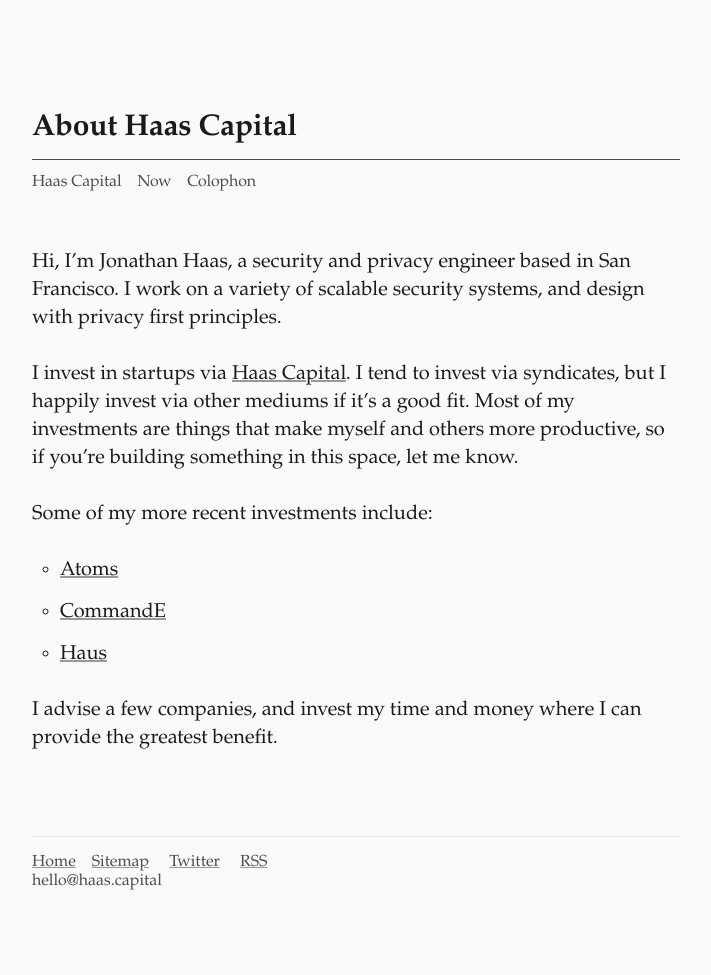
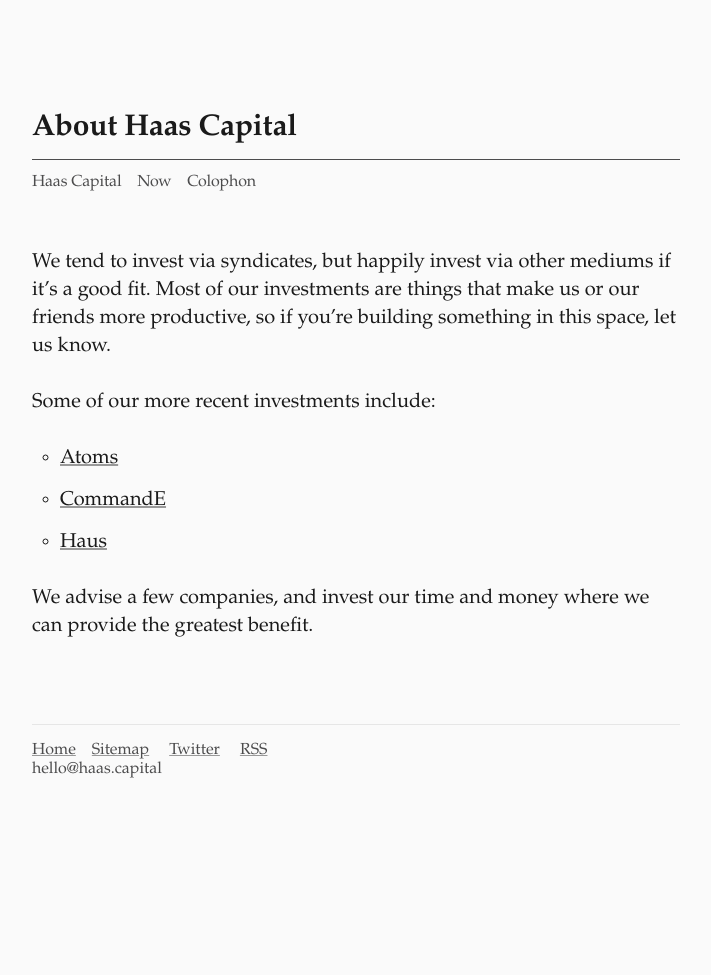
Before and after one commit to 0xHaas/invest, a Jekyll site: the page built from _pages/about.md, in a window 1280 px wide. Shown: the whole page, without its empty margins (284-995 px from the left). Built offline with Jekyll 4.4.1, drawn with Linux system fonts in a browser that asks for light colours; after the commit the page ends 900 px from its top, so only the background shows below that.

Commit message:
Update about.md
Update with about.md content

```diff
--- a/_pages/about.md
+++ b/_pages/about.md
@@ -11,13 +11,11 @@
  - "<a href='/colophon'>Colophon</a>"
 ---
 
-Hi, I'm Jonathan Haas, a security and privacy engineer based in San Francisco. I work on a variety of scalable security systems, and design with privacy first principles.
+We tend to invest via syndicates, but happily invest via other mediums if it's a good fit. Most of our investments are things that make us or our friends more productive, so if you're building something in this space, let us know.
 
-I invest in startups via [Haas Capital](https://haas.capital). I tend to invest via syndicates, but I happily invest via other mediums if it's a good fit. Most of my investments are things that make myself and others more productive, so if you're building something in this space, let me know.
-
-Some of my more recent investments include:
+Some of our more recent investments include:
 - [Atoms](https://atoms.com)
 - [CommandE](https://getcommande.com)
 - [Haus](https://drink.haus/)
 
-I advise a few companies, and invest my time and money where I can provide the greatest benefit.
+We advise a few companies, and invest our time and money where we can provide the greatest benefit.
```
